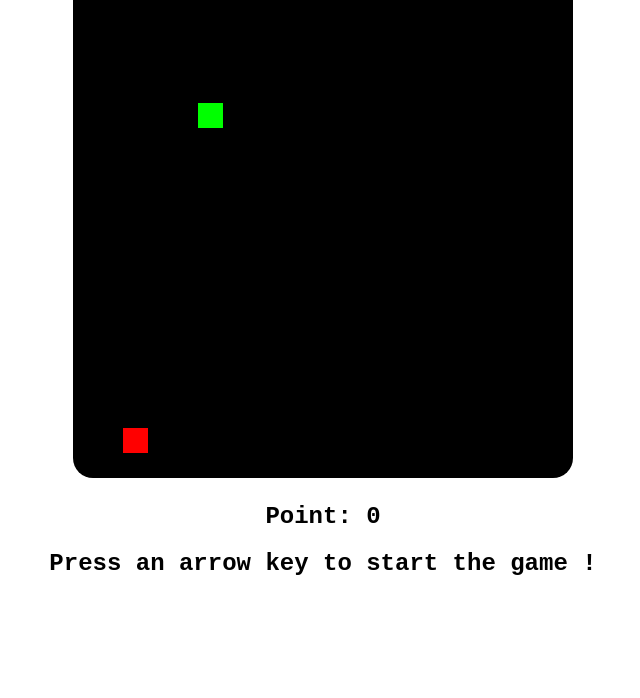
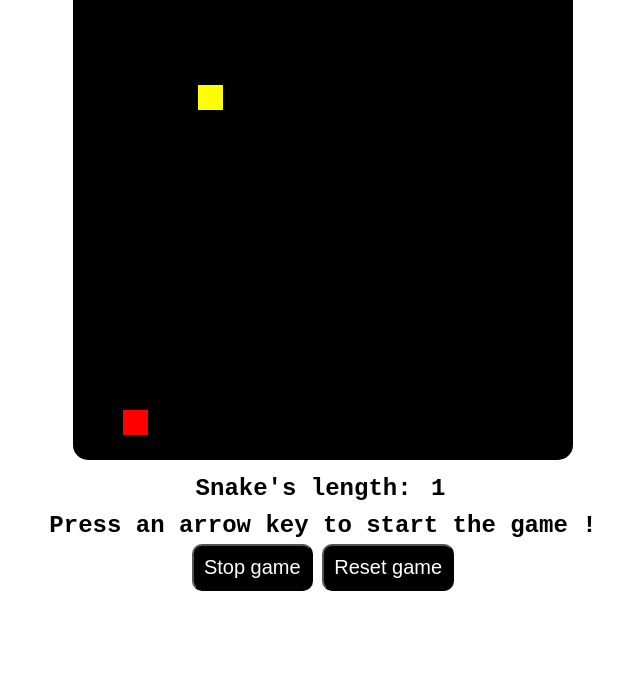
Before and after one commit to haidanglevn/Snake-game-queue, a plain HTML site: page index.html in a window 1280 px wide. Shown: the part 102-800 px from the top of the page, without its empty margins (317-957 px from the left). Drawn offline with Linux system fonts and the light colour scheme.

Commit message:
snake game with queue is ready

```diff
--- a/index.html
+++ b/index.html
@@ -9,9 +9,11 @@
     <title>Snake game</title>
 </head>
 <body>
-    <h1>Snake</h1>
+    <h1>Snake game</h1>
     <canvas id="board"></canvas>
-    <h2>Point: <span id="point">0</span></h2>
+    <h2>Snake's length: <span id="point">0</span></h2>
     <h2 id="alert">Press an arrow key to start the game ! </h2>
+    <button onclick="stopGame()">Stop game</button>
+    <button onclick="reset()">Reset game</button>
 </body>
 </html>
--- a/snake.css
+++ b/snake.css
@@ -1,3 +1,7 @@
+* {
+    padding: 5px;
+    margin: 0;
+}
 body {
     font-family: 'Courier New', Courier, monospace;
     text-align: center;
@@ -6,3 +10,11 @@ body {
 canvas {
     border-radius: 20px;
 }
+
+button {
+    color: white;
+    background-color: black;
+    padding: 10px;
+    border-radius: 10px;
+    font-size: 20px;
+}
--- a/snake.js
+++ b/snake.js
@@ -12,16 +12,27 @@ let snakeY = blockSize * 5;
 let velocityX = 0;
 let velocityY = 0;
 
-// snake body
-let snakeBody = [];
+class Queue {
+  constructor() {
+    this.items = [];
+  }
 
-class Snake {
-    constructor() {
-        this.snakeBody = [
+  enqueue(item) {
+    this.items.push(item);
+  }
 
-        ]
-    }
+  dequeue() {
+    return this.items.shift();
+  }
+
+  getSize() {
+    return this.items.length;
+  }
 }
+const snakeBody = new Queue();
+
+snakeBody.enqueue([snakeX, snakeY]);
+let snakeLength = snakeBody.getSize();
 
 // food
 let foodX;
@@ -30,6 +41,16 @@ let foodY;
 // points and game over
 let gameOver = false;
 
+function stopGame() {
+  gameOver = true;
+  document.getElementById("alert").innerHTML = "Game Over!";
+}
+
+function reset() {
+    location.reload();
+}
+
+// game function
 window.onload = function () {
   board = document.getElementById("board");
   board.height = row * blockSize;
@@ -53,29 +74,42 @@ function update() {
   context.fillRect(foodX, foodY, blockSize, blockSize);
 
   if (snakeX == foodX && snakeY == foodY) {
-    snakeBody.push([foodX, foodY]);
+    snakeBody.enqueue([foodX, foodY]);
+    snakeLength += 1;
     placeFood();
   }
 
   // make all the snake body attached to each other
-  for (let i = snakeBody.length - 1; i > 0; i--) {
-    snakeBody[i] = snakeBody[i - 1];
+  for (let i = snakeLength - 1; i > 0; i--) {
+    snakeBody.items[i] = snakeBody.items[i - 1];
   }
-  if (snakeBody.length) {
-    snakeBody[0] = [snakeX, snakeY];
+  if (snakeLength) {
+    snakeBody.items[0] = [snakeX, snakeY];
+    document.getElementById("point").innerHTML = snakeLength;
+  }
 
-    document.getElementById("point").innerHTML = snakeBody.length;
-  }
-  // draw the snake head
-  context.fillStyle = "lime";
+
+
+  // draw the whole snake
   snakeX += velocityX * blockSize;
   snakeY += velocityY * blockSize;
-  context.fillRect(snakeX, snakeY, blockSize, blockSize);
 
-  // draw the whole snake
-  for (let i = 0; i < snakeBody.length; i++) {
-    context.fillRect(snakeBody[i][0], snakeBody[i][1], blockSize, blockSize);
+  for (let i = 0; i < snakeLength; i++) {
+    context.fillStyle = "lime";
+    context.fillRect(
+      snakeBody.items[i][0],
+      snakeBody.items[i][1],
+      blockSize,
+      blockSize
+    );
   }
+  context.fillStyle = "yellow";
+  context.fillRect(
+    snakeBody.items[0][0],
+    snakeBody.items[0][1],
+    blockSize,
+    blockSize
+  );
 
   // game over conditions
   if (
@@ -87,8 +121,8 @@ function update() {
     gameOver = true;
     document.getElementById("alert").innerHTML = "Game Over!";
   }
-  for (let i = 0; i < snakeBody.length; i++) {
-    if (snakeX == snakeBody[i][0] && snakeY == snakeBody[i][1]) {
+  for (let i = 1; i < snakeLength; i++) {
+    if (snakeX == snakeBody.items[i][0] && snakeY == snakeBody.items[i][1]) {
       gameOver = true;
       document.getElementById("alert").innerHTML = "Game Over!";
     }
```
